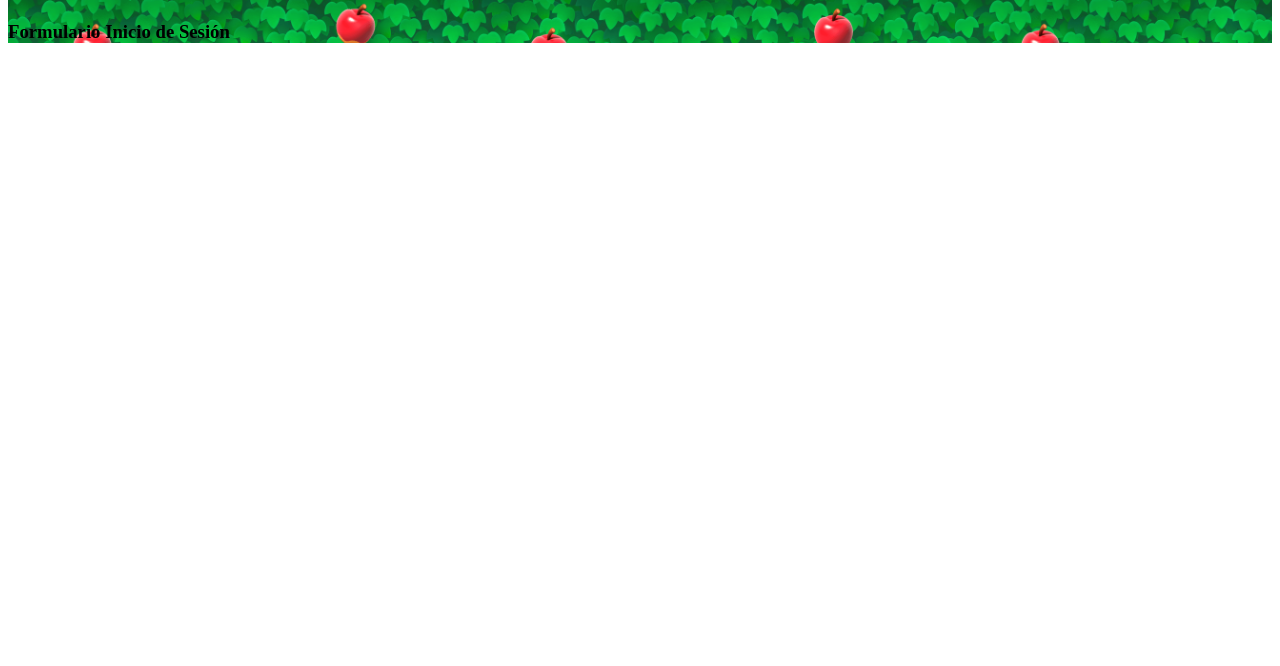
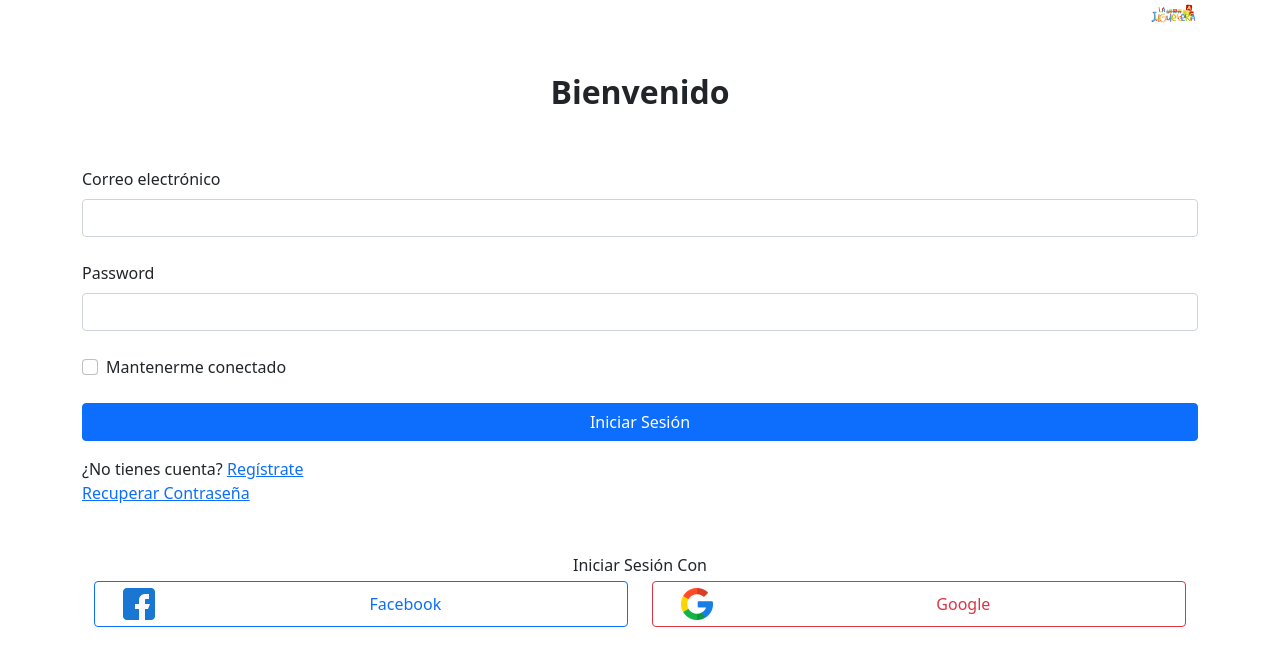
Before and after one commit to Chelsea9803/toy_center, a CodeIgniter 4 app: the page made by app/Views/vlogin.php in a window 1280 px wide. Shown: the top 666 px of the page. Run offline with PHP 8.4 and a stand-in for CodeIgniter, Linux system fonts and the light colour scheme; the template is opened without the code that fills it, so the values that code supplies are empty; some libraries are stand-ins or nearby versions.

Commit message:
Modificación de imágenes y creación de login

```diff
--- a/app/Controllers/Home.php
+++ b/app/Controllers/Home.php
@@ -15,8 +15,8 @@ class Home extends BaseController
         $vistas = view('Home') .
         view('vcabecera') .
         view('vbody', $result) .
-        view('vpie').
-        view('vregistro');
+        view('vpie');
+
         return $vistas;
 
     }
--- a/app/Views/vacerca.php
+++ b/app/Views/vacerca.php
@@ -4,7 +4,7 @@
     <meta charset="UTF-8">
     <meta name="viewport" content="width=device-width, initial-scale=1.0">
     <title>Acerca de</title>
-    <link rel="stylesheet" href="main.css">
+    <link rel="stylesheet" href="<?php echo base_url('/css/bootstrap.min.css') ?>">
     </head>
         <body>
             <!-- <header>
@@ -21,5 +21,9 @@
                 7897454847389!3d10.9867945582786!2m3!1f0!2f0!3f0!3m2!1i1024!2i768!4f13.1!3m3!1m2!1s0x8ef42d6495db4481%3A0xda626b57e9840495!
                 2sInstituci%C3%B3n%20Universitaria%20ITSA!5e0!3m2!1ses!2sco!4v1624055488747!5m2!1ses!2sco"
                 width="1080" height="500" frameborder="0" style="border:0;" allowfullscreen=""></iframe>
+
+
+
+        <script src="<?php echo base_url('/js/bootstrap.min.js') ?>"></script>
     </body>
 </html>
--- a/app/Views/vlogin.php
+++ b/app/Views/vlogin.php
@@ -4,15 +4,90 @@
     <meta charset="UTF-8">
     <meta name="viewport" content="width=device-width, initial-scale=1.0">
     <title>Login</title>
-    <link rel="stylesheet" href="main.css">
+    <link rel="stylesheet" href="<?php echo base_url('/css/bootstrap.min.css') ?>">
+    <link rel="stylesheet" href="<?php echo base_url('/css/main.css') ?>">
+
 </head>
 <body>
-<div id="games">
-        <div class="container-md p-5">
-            <div class="row pt-5">
+        <div class="container">
+            <div class="row>">
+                <div class="col bg">
 
-                <h3 class="text-center pb-5 pt-5 h1"><br> Formulario Inicio de Sesión </h3>
+                </div>
+                <div class="col">
+                    <div class="text-end">
+                        <img src="img/Logo.png" width ="48" alt="">
+                    </div>
+                    <h2 class="fw-bold text-center py-5">Bienvenido</h2>
 
+                    <!-- LOGIN -->
+                    <form action="#">
+                        <div class="mb-4">
+                            <label for="email" class="form-label">Correo electrónico</label>
+                            <input type="email" class="form-control" name="email">
+                        </div>
+                        <div class="mb-4">
+                            <label for="password" class="form-label">Password</label>
+                            <input type="password" class="form-control" name="password">
+                        </div>
+                        <div class="mb-4 form-check">
+                            <input type="checkbox" name="connected" class="form-check-input">
+                            <label for="connected" class="form-check-label">Mantenerme conectado</label>
+                        </div>
+
+                        <div class="d-grid">
+                            <button type="submit" class="btn btn-primary">Iniciar Sesión</button>
+                        </div>
+
+                        <div class="my-3">
+                            <span>¿No tienes cuenta? <a href="#"> Regístrate</a></span> <br>
+                            <span><a href="#">Recuperar Contraseña</a></span>
+                        </div>
+                    </form>
+
+                   <!-- LOGIN CON REDES SOCIALES -->
+                   <div class="container w-100 my-5">
+                       <div class="row text-center">
+                           <div class="col-12">Iniciar Sesión Con</div>
+                        </div>
+                        <div class="row">
+                            <div class="col">
+                                <button class="btn btn-outline-primary w-100 my-1">
+                                    <div class="row align-items-center">
+                                        <div class="col-2">
+                                            <img src="img/Fb.png" width="32" alt="">
+                                        </div>
+
+                                        <div class="col-10 text-center">
+                                            Facebook
+                                        </div>
+                                    </div>
+                                </button>
+                            </div>
+                            <div class="col">
+                                <button class="btn btn-outline-danger w-100 my-1">
+                                    <div class="row align-items-center">
+                                        <div class="col-2">
+                                            <img src="img/Google.png" width="32" alt="">
+                                        </div>
+
+                                        <div class="col-10 text-center">
+                                            Google
+                                        </div>
+                                    </div>
+                                </button>
+
+
+
+
+
+                </div>
             </div>
+        </div>
+
+
+
+
+    <script src="<?php echo base_url('/js/bootstrap.min.js') ?>"></script>
 </body>
 </html>
--- a/app/Views/vregistro.php
+++ b/app/Views/vregistro.php
@@ -4,7 +4,7 @@
     <meta charset="UTF-8">
     <meta name="viewport" content="width=device-width, initial-scale=1.0">
     <title>Registro</title>
-    <link rel="stylesheet" href="main.css">
+    <link rel="stylesheet" href="<?php echo base_url('/css/bootstrap.min.css') ?>">
 </head>
 <body>
 
@@ -15,5 +15,8 @@
                 <h3 class="text-center pb-5 pt-5 h1"><br> Formulario de Registro </h3>
 
             </div>
+
+
+    <script src="<?php echo base_url('/js/bootstrap.min.js') ?>"></script>
 </body>
 </html>
```
Also changed, not shown: app/Views/vbody.php (+21 -7 lines), app/Views/vpromociones.php (+8 -5 lines), public/css/main.css (line endings or trailing spaces), public/img/Fb.png (added), public/img/Google.png (added), public/img/Portada1.png, public/img/Portada2.png, 4 other files.
